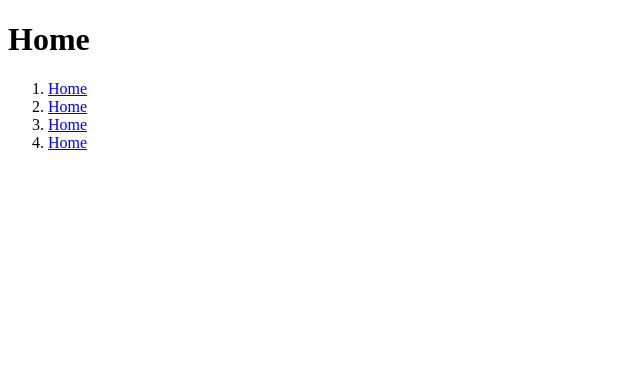
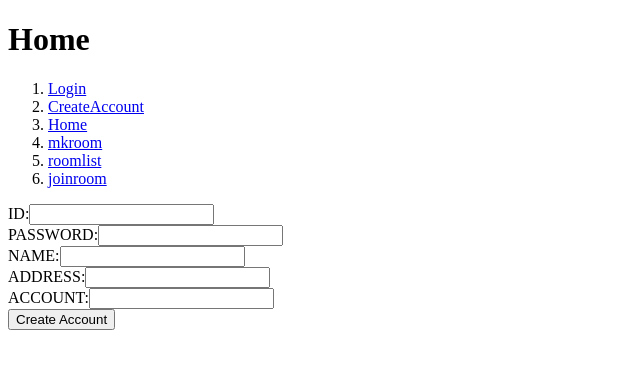
Before and after one commit to duncan020313/sparcs_nbproject_react, a React (Create React App) app: page /createaccount in a window 1280 px wide. Shown: the top 368 px of the page, without its empty margins (0-640 px from the left). Built offline with nearby package versions, Linux system fonts and the light colour scheme.

Commit message:
Add login and createaccount

```diff
--- a/src/App.js
+++ b/src/App.js
@@ -4,6 +4,8 @@ import Home from "./components/home/Home.js";
 import Joinroom from "./components/joinroom/Joinroom.js";
 import Mkroom from "./components/mkroom/Mkroom.js";
 import Roomlist from "./components/roomlist/Roomlist.js";
+import Login from "./components/login/Login.js";
+import CreateAccount from "./components/login/CreateAccount.js";
 
 function App() {
   return (
@@ -12,20 +14,28 @@ function App() {
         <h1>Home</h1>
         <ol>
           <li>
-            <Link to="/">Home</Link>
+            <Link to="/">Login</Link>
           </li>
           <li>
-            <Link to="/mkroom">Home</Link>
+            <Link to="/createaccount">CreateAccount</Link>
           </li>
           <li>
-            <Link to="/roomlist">Home</Link>
+            <Link to="/home">Home</Link>
           </li>
           <li>
-            <Link to="/joinroom">Home</Link>
+            <Link to="/mkroom">mkroom</Link>
+          </li>
+          <li>
+            <Link to="/roomlist">roomlist</Link>
+          </li>
+          <li>
+            <Link to="/joinroom">joinroom</Link>
           </li>
         </ol>
         <Routes>
-        <Route exact={true} path = "/" element={<Home/>}></Route>
+          <Route exact={true} path = "/" element={<Login/>}></Route>
+          <Route exact={true} path = "/home" element={<Home/>}></Route>
+          <Route exact={true} path = "/createaccount" element={<CreateAccount/>}></Route>
           <Route exact={true} path = "/mkroom" element={<Mkroom/>}></Route>
           <Route exact={true} path = "/roomlist" element={<Roomlist/>}></Route>
           <Route exact={true} path = "/joinroom" element={<Joinroom/>}></Route>
--- /dev/null
+++ b/src/components/login/CreateAccount.js
@@ -0,0 +1,56 @@
+import React, { useState } from 'react';
+import axios from 'axios';
+
+const CreateAccount = () => {
+    const [userInfo, setUserInfo] = useState({
+        id:"",
+        password:"",
+        name:"",
+        account:"",
+        address:"",
+    })
+    const summitClick = () => {
+        axios.post(`/api/user/`, {
+            userId: userInfo.id,
+            userPassword: userInfo.password,
+            userName: userInfo.name,
+            userAddress: userInfo.account,
+            userAccount: userInfo.address,
+        })
+        .then(() => axios.get("/api/user/"))
+        .then(response => {
+            console.log(response)
+        });
+    }
+    return(
+        <div className="createaccount">
+            <form>
+                <div>
+                    ID:<input value = {userInfo.id} onChange={(v)=>
+                        setUserInfo({...userInfo, id:v.target.value})}></input>
+                </div>
+                <div>
+                    PASSWORD:<input value = {userInfo.password} onChange={(v)=>
+                        setUserInfo({...userInfo, password:v.target.value})}></input>
+                </div>
+                <div>
+                    NAME:<input value = {userInfo.name} onChange={(v)=>
+                        setUserInfo({...userInfo, name:v.target.value})}></input>
+                </div>
+                <div>
+                    ADDRESS:<input value = {userInfo.address} onChange={(v)=>
+                        setUserInfo({...userInfo, address:v.target.value})}></input>
+                </div>
+                <div>
+                    ACCOUNT:<input value = {userInfo.account} onChange={(v)=>
+                        setUserInfo({...userInfo, account:v.target.value})}></input>
+                </div>
+                <div>
+                    <button type="submit" onClick={()=>summitClick()}>Create Account</button>
+                </div>
+            </form>
+        </div>
+    )
+}
+
+export default CreateAccount;
--- /dev/null
+++ b/src/components/login/Login.js
@@ -0,0 +1,29 @@
+import axios from 'axios';
+import React, { useState } from 'react';
+
+const Login = () => {
+    const [id, setId] = useState("")
+    const [password, setPassword] = useState("")
+
+    const summitClick = () => {
+        axios.get(`/api/user/${id}/${password}`)
+        .then(response => {
+            console.log(response)
+        })
+    }
+    return(
+        <div className="login">
+            <form>
+                <div>
+                    ID:<input value = {id} onChange={v => setId(v.target.value)}></input>
+                </div>
+                <div>
+                    PASSWORD:<input type="password" value = {password} onChange={v => setPassword(v.target.value)}></input>
+                </div>
+                <button type="submit" onClick={()=>summitClick}>Button</button>
+            </form>
+        </div>
+    )
+}
+
+export default Login;
```
